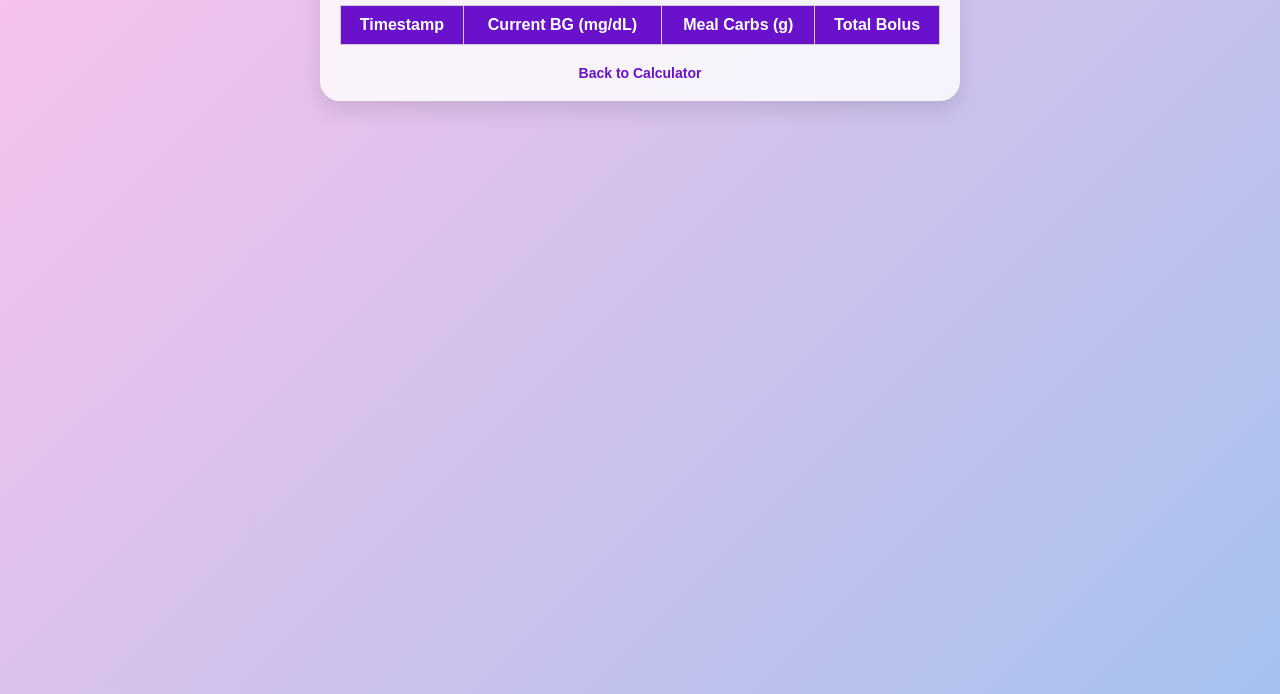
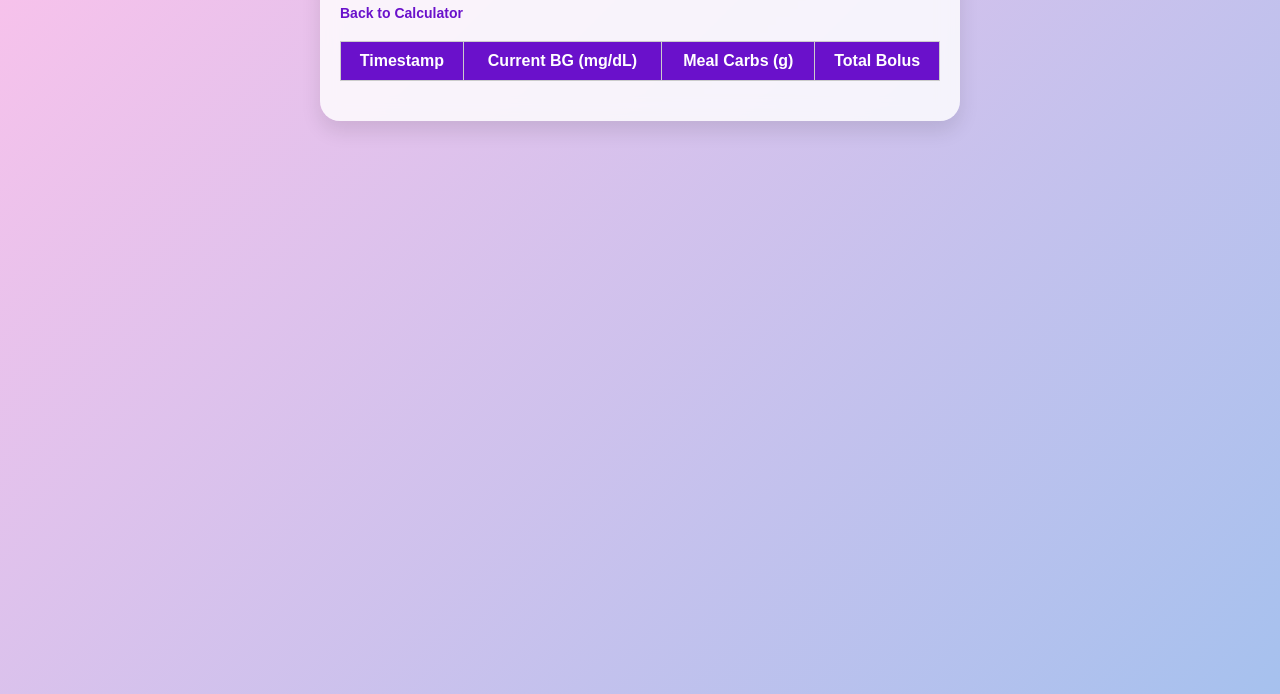
Before and after one commit to steven-pushed-to-main/bolus-calculator, a plain HTML site: page log_graph_page.html in a window 1280 px wide. Shown: the part 106-800 px from the top of the page. Drawn offline with Linux system fonts and the light colour scheme.

Commit message:
Add files via upload

```diff
--- a/log_graph_page.html
+++ b/log_graph_page.html
@@ -56,8 +56,8 @@
 
     .back-link {
       display: block;
-      margin-top: 20px;
-      text-align: center;
+      margin-bottom: 20px; /* Adds space below the link */
+      text-align: left; /* Aligns the link to the left */
       color: #6a11cb;
       font-size: 14px;
       text-decoration: none;
@@ -73,6 +73,7 @@
 <body>
   <div class="container">
     <h1>Log History</h1>
+    <a href="index.html" class="back-link">Back to Calculator</a>
     <table>
       <thead>
         <tr>
@@ -86,13 +87,15 @@
         <!-- Log entries will be dynamically added here -->
       </tbody>
     </table>
-    <a href="index.html" class="back-link">Back to Calculator</a>
   </div>
 
   <script>
     document.addEventListener("DOMContentLoaded", () => {
         const logData = JSON.parse(localStorage.getItem("logData")) || [];
         const tableBody = document.getElementById("logTableBody");
+
+        // Ensure timestamps are sorted in descending order (most recent first)
+        logData.sort((a, b) => new Date(b.timestamp).getTime() - new Date(a.timestamp).getTime());
 
         logData.forEach(entry => {
             const row = document.createElement("tr");
```
Lines whose indentation alone changed are shown as unchanged.
